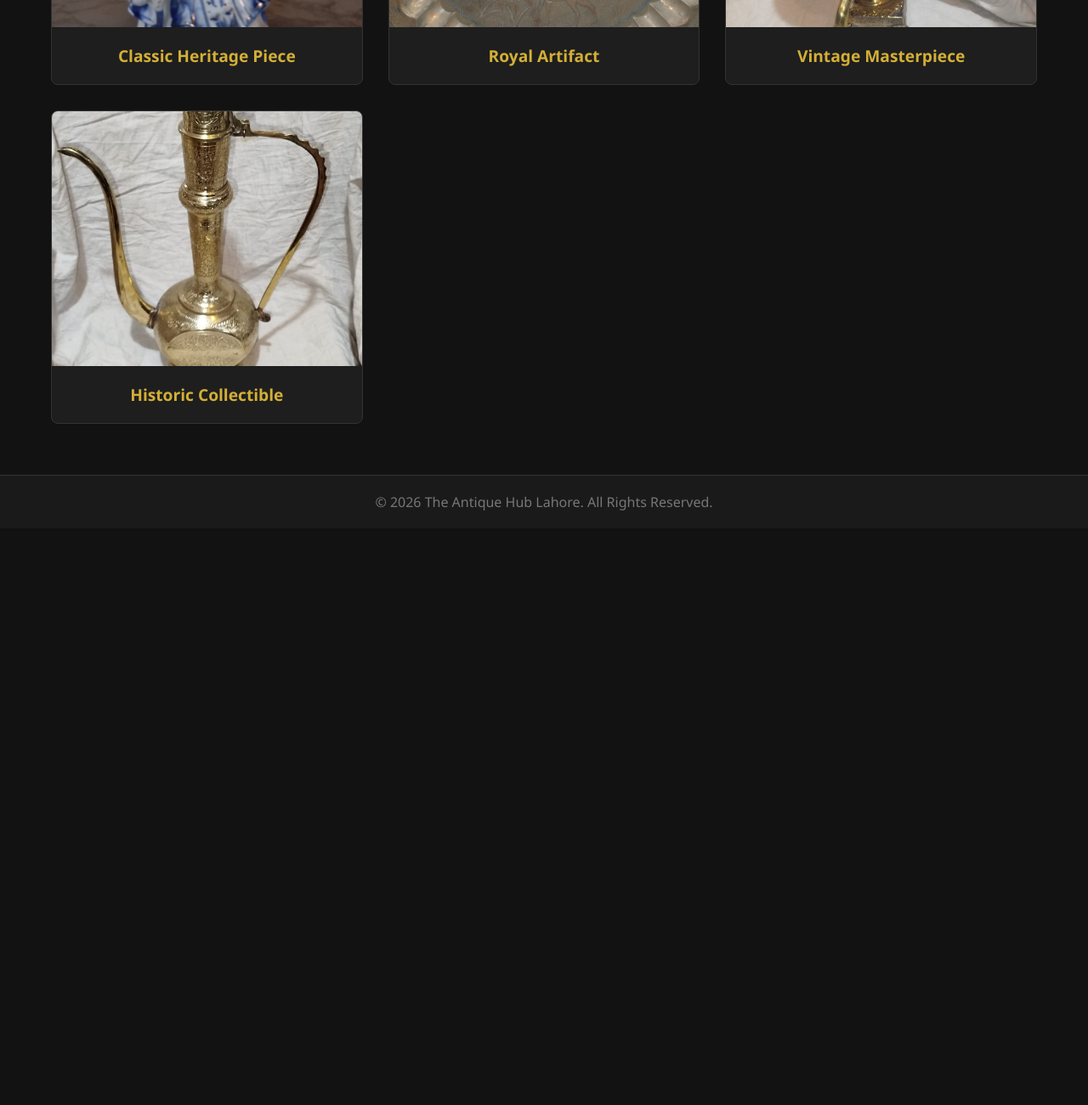
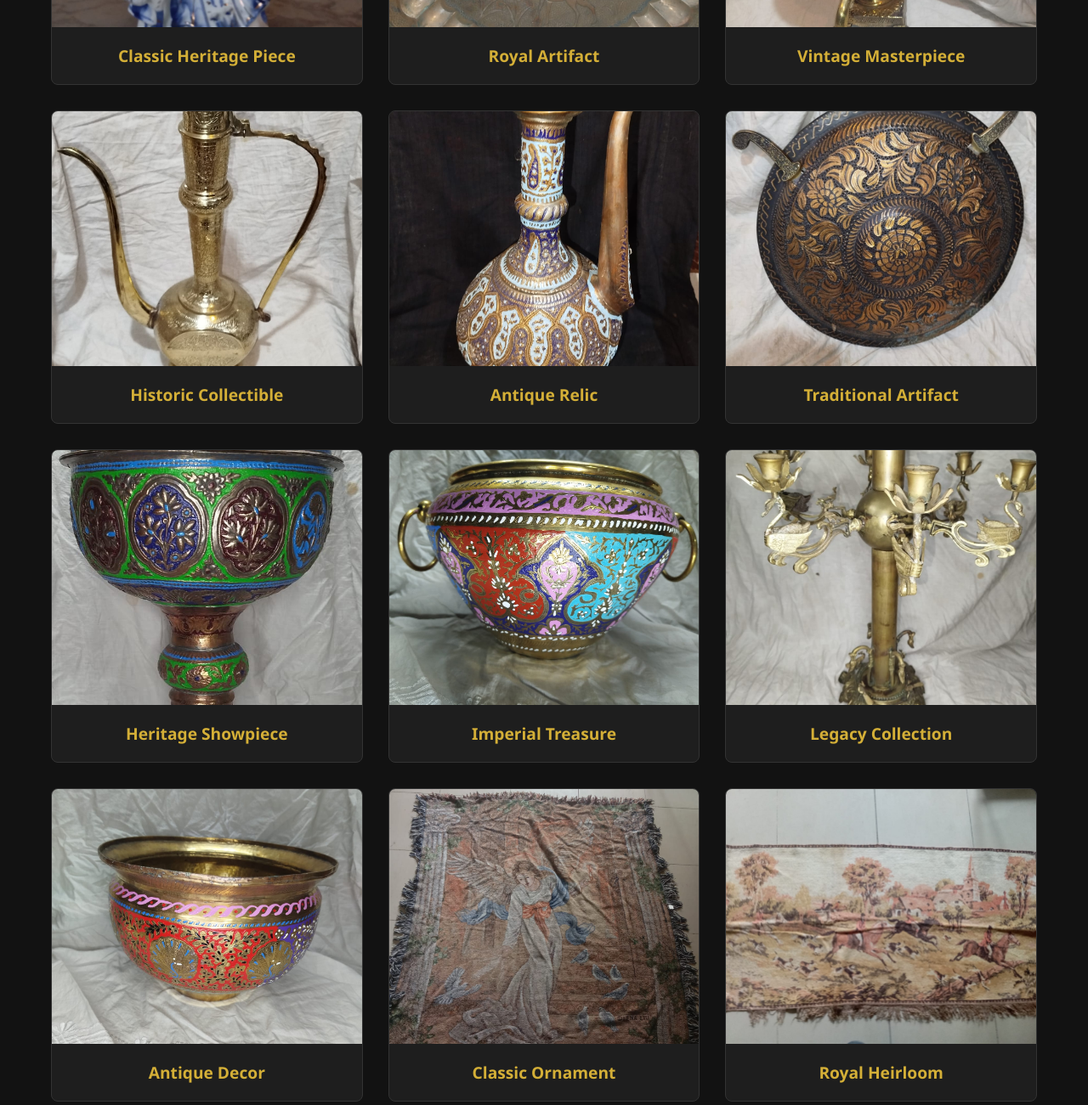
Before and after one commit to ahmedmaqsood2210-blip/The-Antique-Hub, a plain HTML site: page index.html in a window 1280 px wide. Shown: the part 480-1781 px from the top of the page at 85% size. Before the commit the page ends 1102 px from the top, so only its background shows below. Drawn offline with Linux system fonts and the light colour scheme.

Commit message:
Update index.html

```diff
--- a/index.html
+++ b/index.html
@@ -44,6 +44,42 @@
                 <img src="WhatsApp Image 2026-10-13 at 1.42.28 AM.jpeg" alt="Antique Item">
                 <div class="product-title">Historic Collectible</div>
             </div>
+            <div class="product-card">
+                <img src="WhatsApp Image 2026-10-13 at 1.42.29 AM (1).jpeg" alt="Antique Item">
+                <div class="product-title">Antique Relic</div>
+            </div>
+            <div class="product-card">
+                <img src="WhatsApp Image 2026-10-13 at 1.42.29 AM.jpeg" alt="Antique Item">
+                <div class="product-title">Traditional Artifact</div>
+            </div>
+            <div class="product-card">
+                <img src="WhatsApp Image 2026-10-13 at 1.42.30 AM (1).jpeg" alt="Antique Item">
+                <div class="product-title">Heritage Showpiece</div>
+            </div>
+            <div class="product-card">
+                <img src="WhatsApp Image 2026-10-13 at 1.42.30 AM.jpeg" alt="Antique Item">
+                <div class="product-title">Imperial Treasure</div>
+            </div>
+            <div class="product-card">
+                <img src="WhatsApp Image 2026-10-13 at 1.42.31 AM (1).jpeg" alt="Antique Item">
+                <div class="product-title">Legacy Collection</div>
+            </div>
+            <div class="product-card">
+                <img src="WhatsApp Image 2026-10-13 at 1.42.31 AM.jpeg" alt="Antique Item">
+                <div class="product-title">Antique Decor</div>
+            </div>
+            <div class="product-card">
+                <img src="WhatsApp Image 2026-10-13 at 1.42.32 AM.jpeg" alt="Antique Item">
+                <div class="product-title">Classic Ornament</div>
+            </div>
+            <div class="product-card">
+                <img src="WhatsApp Image 2026-10-13 at 1.42.33 AM (1).jpeg" alt="Antique Item">
+                <div class="product-title">Royal Heirloom</div>
+            </div>
+            <div class="product-card">
+                <img src="WhatsApp Image 2026-10-13 at 1.42.33 AM.jpeg" alt="Antique Item">
+                <div class="product-title">Exotic Antique</div>
+            </div>
         </div>
     </div>
 
```
